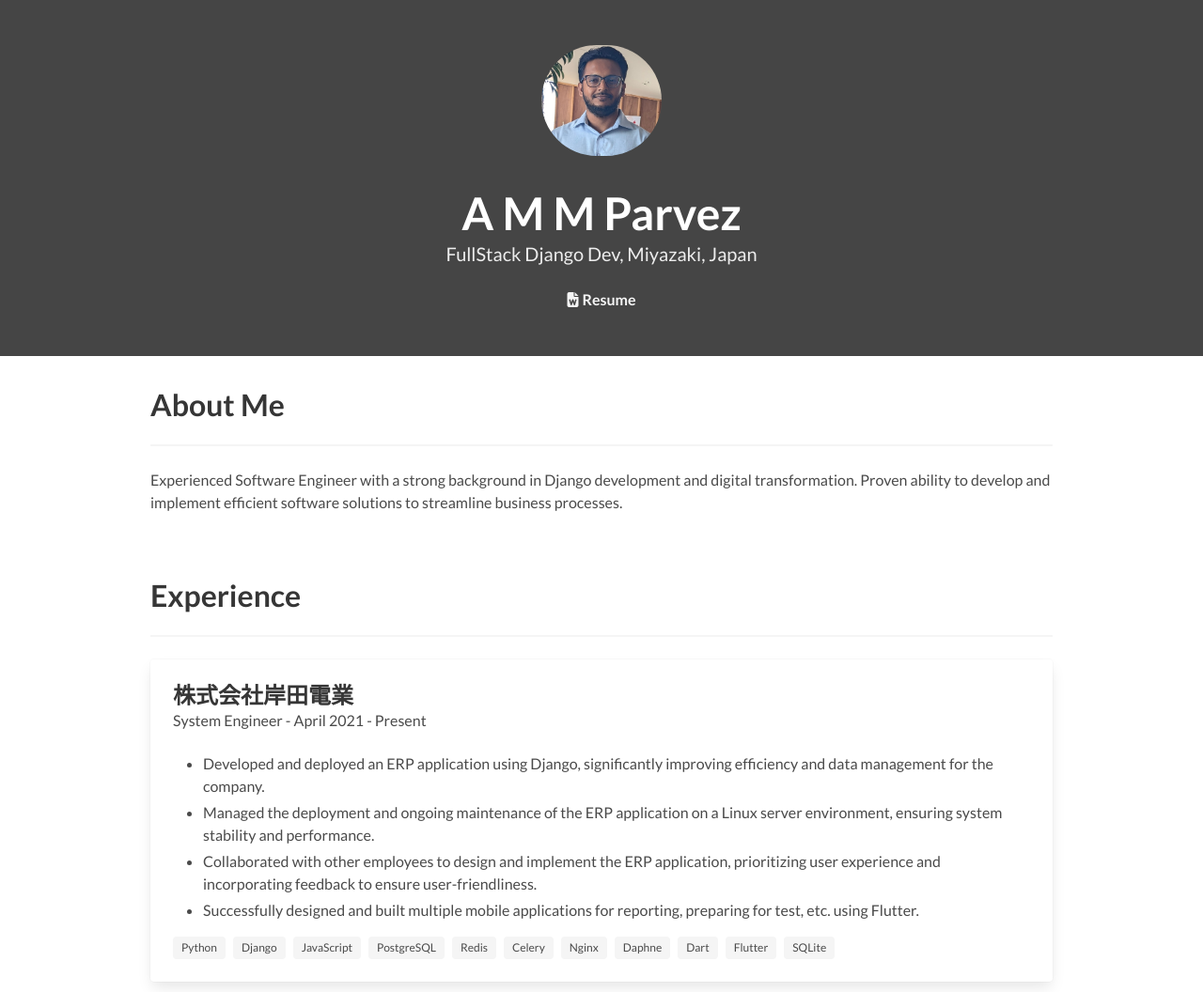
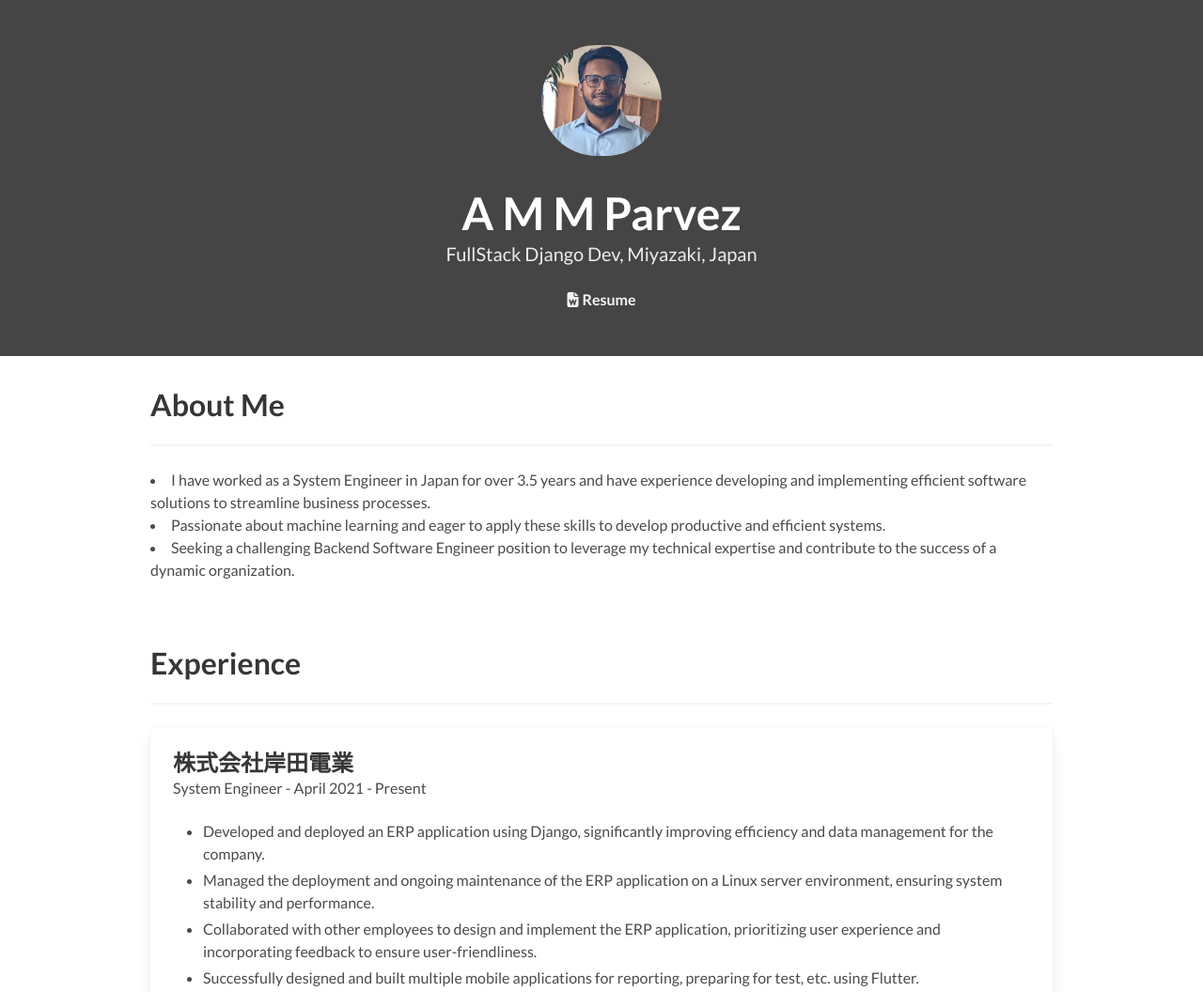
Before and after one commit to AbdullahParvez/abdullahparvez.github.io, a plain HTML site: page index.html in a window 1280 px wide. Shown: the top 1056 px of the page at 94% size. Drawn offline with Linux system fonts and the light colour scheme.

Commit message:
completed

```diff
--- a/index.html
+++ b/index.html
@@ -2,7 +2,7 @@
 <html lang="en">
 
 <head>
-  <title>homepage</title>
+  <title>Homepage</title>
   <meta name="viewport" content="width=device-width, initial-scale=1">
   <link rel="icon" href="favicon.png" type="image/x-icon">
   <link rel="stylesheet" href="css/main.bundle.css">
@@ -72,8 +72,11 @@
     <div class="container">
       <h1 class="title">About Me</h1>
       <hr />
-      <p>Experienced Software Engineer with a strong background in Django development and digital transformation.
-        Proven ability to develop and implement efficient software solutions to streamline business processes.</p>
+      <!-- <p>Experienced Software Engineer with a strong background in Django development and digital transformation.
+        Proven ability to develop and implement efficient software solutions to streamline business processes.</p> -->
+        <li>I have worked as a System Engineer in Japan for over 3.5 years and have experience developing and implementing efficient software solutions to streamline business processes.</li>
+        <li>Passionate about machine learning and eager to apply these skills to develop productive and efficient systems.</li>
+        <li>Seeking a challenging Backend Software Engineer position to leverage my technical expertise and contribute to the success of a dynamic organization.</li>
     </div>
   </section>
   <section class="section">
```
